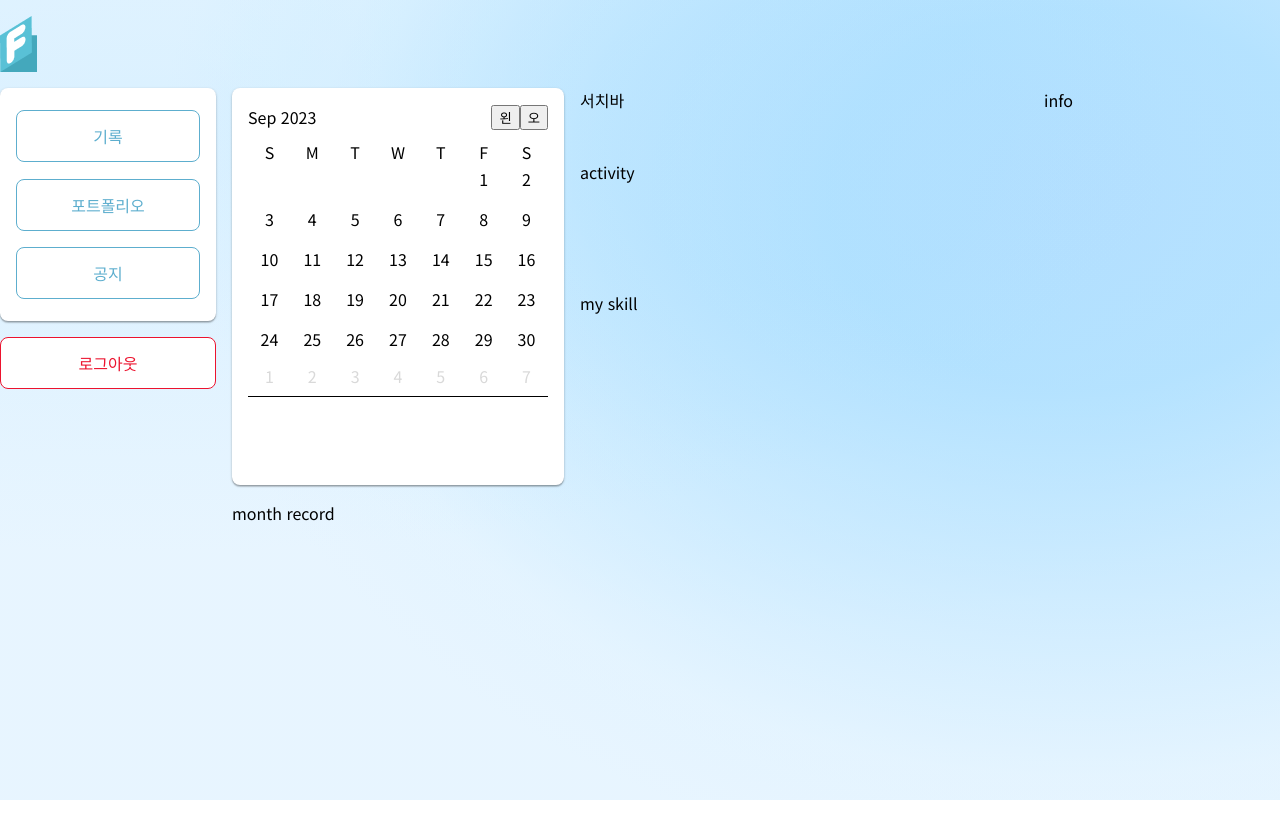
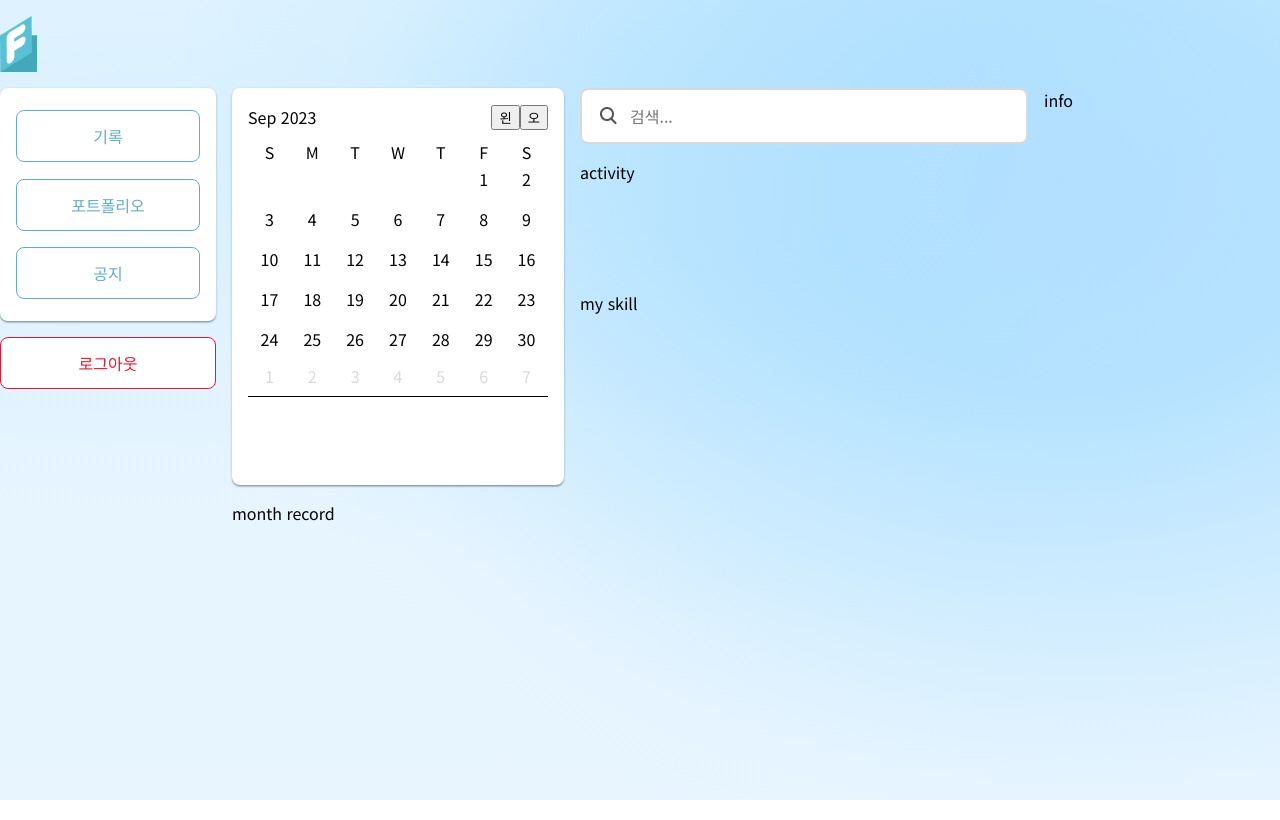
Before and after one commit to MergeDevelopers/FullioFE, a React (Vite) app: page / in a window 1280 px wide. Shown: the top 820 px of the page. Built offline with nearby package versions, Linux system fonts and the light colour scheme.

Commit message:
feat: SearchBar Component 제작

```diff
--- /dev/null
+++ b/src/components/SeachBar/SearchBar.jsx
@@ -0,0 +1,25 @@
+
+import { useRef } from 'react';
+import Style from './SearchBar.style';
+import { useNavigate } from 'react-router-dom';
+
+function SearchBar({ navTo = '/' }) {
+  const searchInput = useRef(null);
+  const navigate = useNavigate();
+
+  function handleSearch(event) {
+    event.preventDefault();
+
+    const searchQuery = searchInput.current.value;
+    navigate(`${navTo}?search=${searchQuery}`);
+  }
+
+  return (
+    <Style.SearchBarContainer>
+      <Style.SearchBarIcon onClick={handleSearch}/>
+      <Style.SearchInput ref={searchInput} placeholder='검색...'/>
+    </Style.SearchBarContainer>
+  )
+}
+
+export default SearchBar;
--- /dev/null
+++ b/src/components/SeachBar/SearchBar.style.js
@@ -0,0 +1,34 @@
+import { styled } from "styled-components";
+import COLOR from "../../assets/color";
+import searchImage from "../../assets/images/icons/search_button.png";
+
+const SearchBarContainer = styled.form`
+  position: relative;
+`;
+const SearchBarIcon = styled.button`
+  position: absolute;
+  top: 50%;
+  left: 16px;
+  border: none;
+  background-color: ${COLOR.White};
+  transform: translateY(-50%);
+  width: 24px;
+  height: 24px;
+  background-image: url(${searchImage});
+  background-size: cover;
+  cursor: pointer;
+`;
+const SearchInput = styled.input`
+  padding: 10px 10px 10px 48px;
+  font-size: 16px;
+  border: 2px solid ${COLOR.GSD9};
+  background-color: ${COLOR.White};
+  width: 100%;
+  height: 56px;
+  border-radius: 8px;
+`;
+export default {
+  SearchBarContainer,
+  SearchBarIcon,
+  SearchInput,
+};
--- a/src/pages/MainPage/MainPage.jsx
+++ b/src/pages/MainPage/MainPage.jsx
@@ -5,6 +5,7 @@ import { ROUTE_PATHS } from "../../constants/path";
 import Navigation from "../../components/ui/Navigation/Navigation";
 import { MAIN_NAV } from "../../constants/NAV_CATEGORY.JS";
 import Calender from "../../components/Calender/Calender";
+import SearchBar from "../../components/SeachBar/SearchBar";
 
 function MainPage() {
   return (
@@ -16,7 +17,7 @@ function MainPage() {
       <Navigation NAV_CATEGORY={MAIN_NAV}/>
       <Style.ContentsGrid>
         <Calender />
-        <div>서치바</div>
+        <SearchBar />
         <div>activity</div>
         <div>my skill</div>
         <div>info</div>
```
Also changed, not shown: 1 other file (tests, documents, lock files or other folders).
